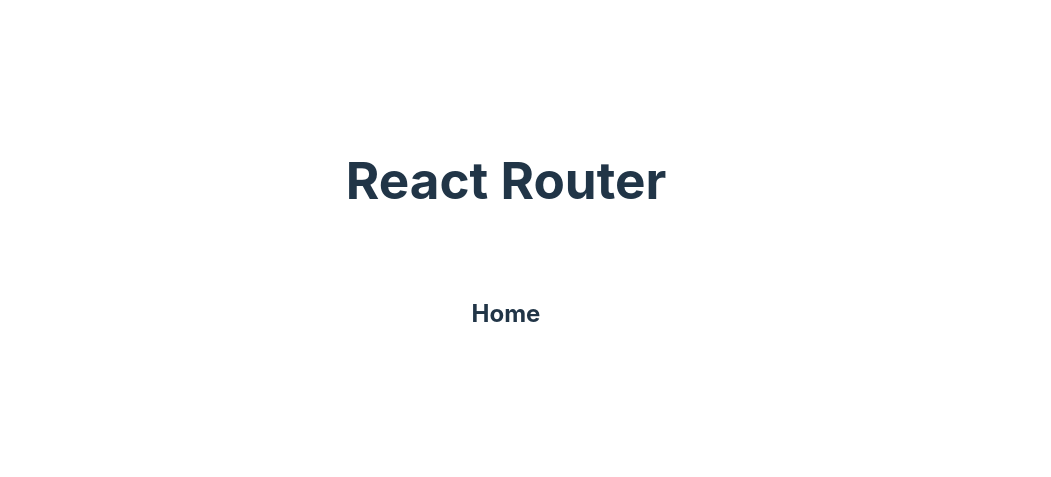
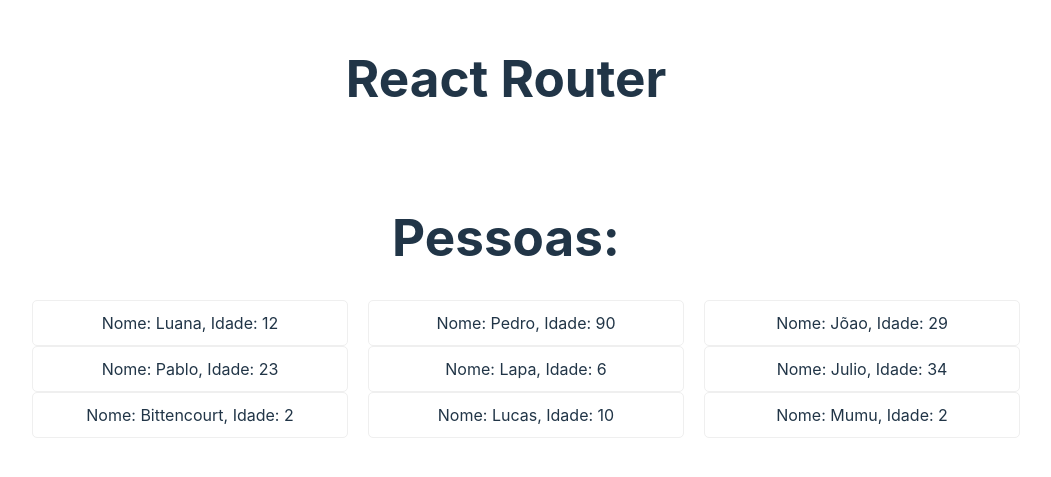
Before and after one commit to VictorLapaDev/React-Course-Matheus-Battiti, a React (Vite) app in the folder 8-React-Router/Router/: page / in a window 1280 px wide. Shown: the part 165-642 px from the top of the page, without its empty margins (134-1185 px from the left). Built offline with nearby package versions, Linux system fonts and the light colour scheme; data requests are answered from the project's data file.

Commit message:
feat: loadind datas

```diff
--- a/8-React-Router/Router/package.json
+++ b/8-React-Router/Router/package.json
@@ -11,6 +11,7 @@
     "server": "json-server --watch data/db.json"
   },
   "dependencies": {
+    "axios": "^1.7.7",
     "json-server": "^0.17.0",
     "react": "^18.3.1",
     "react-dom": "^18.3.1",
--- a/8-React-Router/Router/src/App.tsx
+++ b/8-React-Router/Router/src/App.tsx
@@ -5,7 +5,7 @@ import './App.css'
 import { Routes, BrowserRouter, Route } from 'react-router-dom'
 import Home from './pages/home/Home'
 import About from './pages/about/About'
-import NavBar from './assets/components/NavBar/NavBar'
+import NavBar from './components/NavBar/NavBar'
 
 function App() {
 
--- a/8-React-Router/Router/src/assets/components/NavBar/NavBar.tsx
+++ b/8-React-Router/Router/src/components/NavBar/NavBar.tsx
@@ -1,6 +1,8 @@
 import { Link } from 'react-router-dom'
 import './NavBar.css'
 
+
+//2- Navegação entre paginas
 const NavBar = () => {
   return (
     <nav>
--- /dev/null
+++ b/8-React-Router/Router/src/hooks/useFetch.js
@@ -0,0 +1,109 @@
+import { useEffect, useState } from "react";
+
+// 4 - custom hook
+export const useFetch = (url) => {
+  const [data, setData] = useState(null);
+
+  // 5 - refatorando post
+  const [config, setConfig] = useState(null);
+  const [method, setMethod] = useState(null);
+  const [callFetch, setCallFetch] = useState(false);
+
+  // 6 - estado de loading
+  const [loading, setLoading] = useState(false);
+
+  // 8 - tratando erros
+  const [error, setError] = useState(false);
+
+  // 9 - desafio
+  const [itemId, setItemId] = useState(null);
+
+  const httpConfig = (data, method) => {
+    if (method === "POST") {
+      setConfig({
+        method: "POST",
+        headers: {
+          "Content-Type": "application/json",
+        },
+        body: JSON.stringify(data),
+      });
+
+      setMethod("POST");
+    } else if (method === "DELETE") {
+      setConfig({
+        method: "DELETE",
+        headers: {
+          "Content-Type": "application/json",
+        },
+      });
+
+      setMethod("DELETE");
+      setItemId(data);
+    }
+  };
+
+  useEffect(() => {
+    const fetchData = async () => {
+      // 6 - estado de loading
+      // mudar throttling no network p 3g
+      setLoading(true);
+
+      // 8 - tratando erros
+      try {
+        const res = await fetch(url);
+
+        const json = await res.json();
+
+        setData(json);
+
+        setMethod(null);
+
+        // 8 - tratando erros
+        setError(null);
+      } catch (error) {
+        console.log(error.message);
+
+        setError("Houve um erro ao carregar os dados!");
+      }
+
+      setLoading(false);
+    };
+
+    fetchData();
+  }, [url, callFetch]);
+
+  // 5 - refatorando post
+  useEffect(() => {
+    const httpRequest = async () => {
+      if (method === "POST") {
+        // 7 - loading no post
+        // mudar throttling no network p 3g
+        setLoading(true);
+
+        // 5 - refatorando post
+        let fetchOptions = [url, config];
+
+        const res = await fetch(...fetchOptions);
+
+        const json = await res.json();
+
+        setCallFetch(json);
+        // 9 - desafio
+      } else if (method === "DELETE") {
+        const deleteUrl = `${url}/${itemId}`;
+
+        const res = await fetch(deleteUrl, config);
+
+        const json = await res.json();
+
+        setCallFetch(json);
+      }
+    };
+
+    httpRequest();
+  }, [config]);
+
+  console.log(config);
+
+  return { data, httpConfig, loading, error };
+};
--- a/8-React-Router/Router/src/pages/home/Home.css
+++ b/8-React-Router/Router/src/pages/home/Home.css
@@ -0,0 +1,15 @@
+.people {
+    display: flex;
+    justify-content: center;
+    flex-wrap: wrap;
+  }
+
+  .people li {
+    border: 1px solid #efefef;
+    border-radius: 5px;
+    padding: 10px;
+    text-align: center;
+    list-style: none;
+    margin: 0 10px;
+    width: 25%;
+  }
--- a/8-React-Router/Router/src/pages/home/Home.tsx
+++ b/8-React-Router/Router/src/pages/home/Home.tsx
@@ -1,11 +1,43 @@
 import './Home.css'
+import '../../hooks/useFetch'
+import axios, { Axios } from 'axios'
+import { useEffect, useState } from 'react'
 
 
 const Home = () => {
+
+  const url = 'http://localhost:3000/people'
+  const [data, setData] = useState([]);
+
+  const fetchApi = async (url: string) => {
+    try {
+      const response = await axios.get(url);
+      setData(response.data); // Atualiza o estado com os dados recebidos
+      console.log(response.data); // Exibe os dados no console
+    } catch (error) {
+      console.log(error); // Exibe erros no console, se houver
+    }
+  };
+
+
+  useEffect(() => {
+    fetchApi(url); // Chama a função fetchApi quando o componente é montado
+  }, []); // Array de dependências vazio para que o efeito execute apenas uma vez
+
+
   return (
     <div>
-      <h2>Home</h2>
-    </div>
+      <h1>Pessoas:</h1>
+
+      <ul className='people'>
+
+      {data.map((item: object) => (
+        <li key={item.id}>Nome: {item.name}, Idade: {item.age}</li>
+      ))}
+
+    </ul>
+
+ </div>
   )
 }
 
```
Also changed, not shown: 8-React-Router/Router/src/components/NavBar/NavBar.css (renamed from 8-React-Router/Router/src/assets/components/NavBar/NavBar.css), 1 other file (tests, documents, lock files or other folders).
